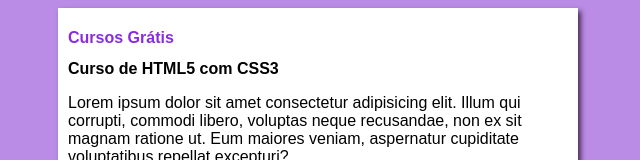
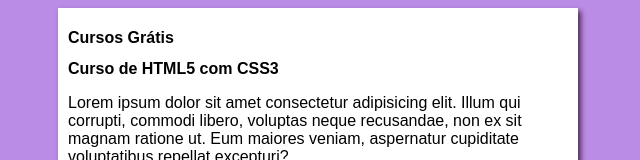
Before and after one commit to Henrique-Gabriel/projeto-site, a plain HTML site: page index.html in a window 1280 px wide. Shown: the top 160 px of the page, without its empty margins (322-962 px from the left). Drawn offline with Linux system fonts and the light colour scheme.

Commit message:
mudei a cor da fonte

```diff
--- a/estilos/style.css
+++ b/estilos/style.css
@@ -15,6 +15,3 @@ main{
     padding: 10px;
     box-shadow: 3px 3px 5px rgb(77, 45, 87);
 }
-h1{
-    color: blueviolet;
-}
```
